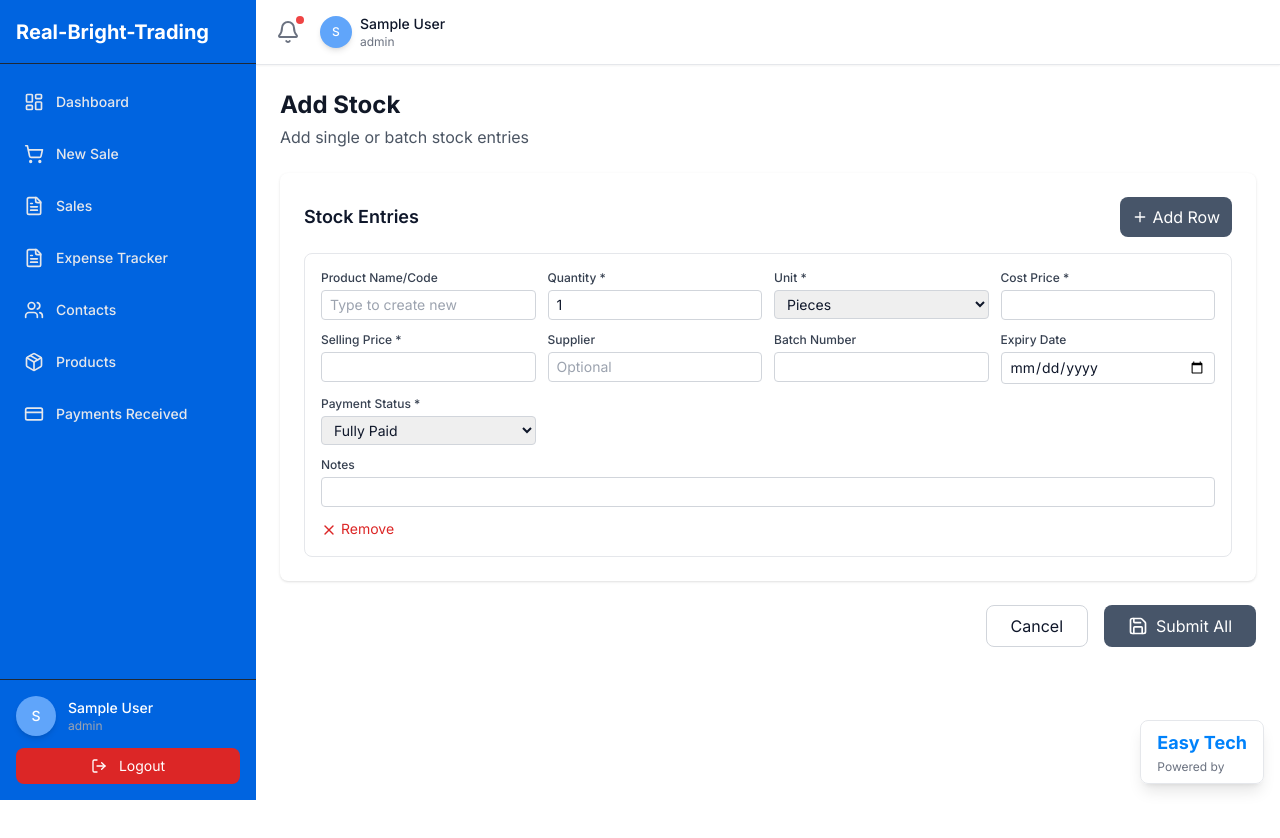
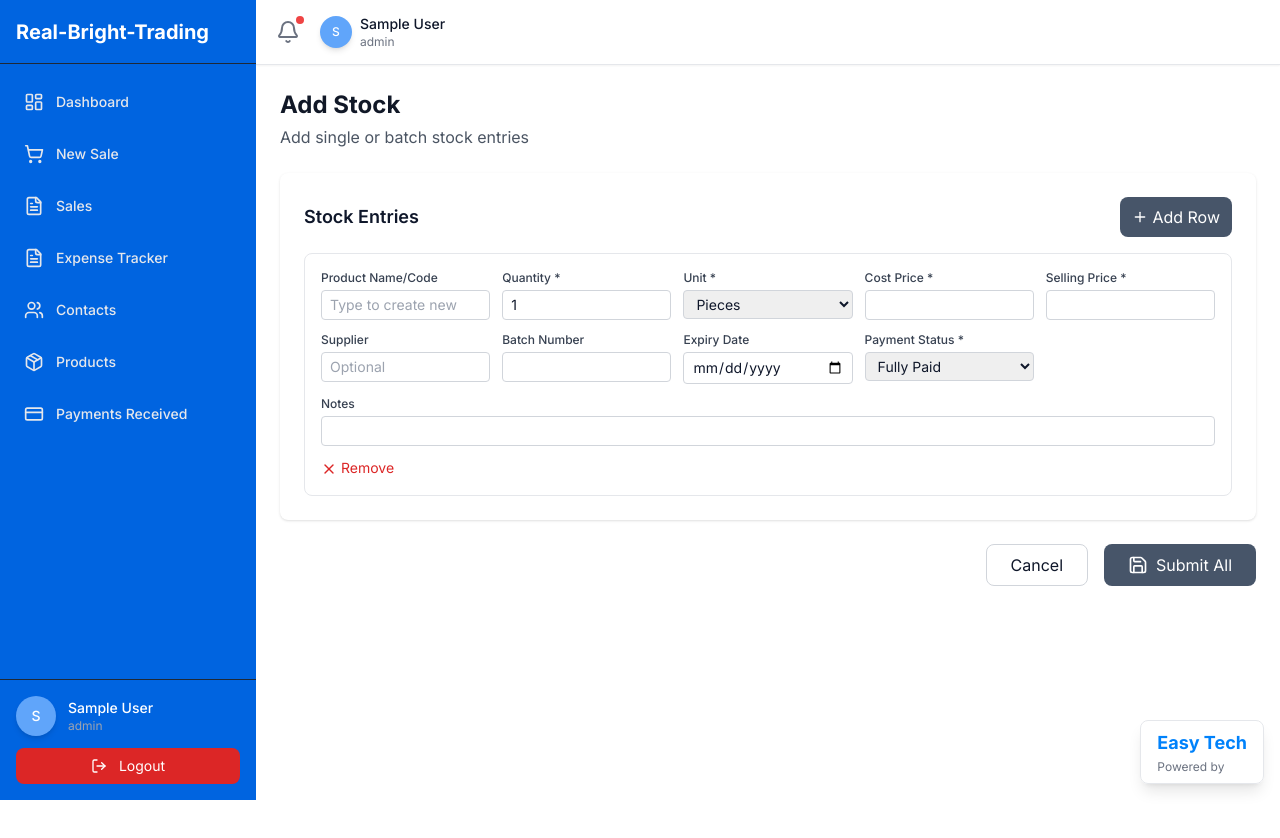
Before and after one commit to hayder75/inventmanager, a Next.js app in the folder frontend/: page /stock/add in a window 1280 px wide. Shown: the top 838 px of the page. Built offline with nearby package versions, Linux system fonts and the light colour scheme; no server answers; sample sign-in values are in the browser's storage.

Commit message:
Adjust grid layout for unit field in stock entry

```diff
--- a/frontend/src/app/(dashboard)/stock/add/page.tsx
+++ b/frontend/src/app/(dashboard)/stock/add/page.tsx
@@ -109,7 +109,7 @@
           <div className="space-y-4">
             {entries.map((entry, index) => (
               <div key={index} className="p-4 border border-gray-200 rounded-lg space-y-3">
-                <div className="grid grid-cols-2 md:grid-cols-4 gap-3">
+                <div className="grid grid-cols-2 md:grid-cols-5 gap-3">
                   <div>
                     <label className="block text-xs font-medium text-gray-700 mb-1">
                       Product Name/Code
```
